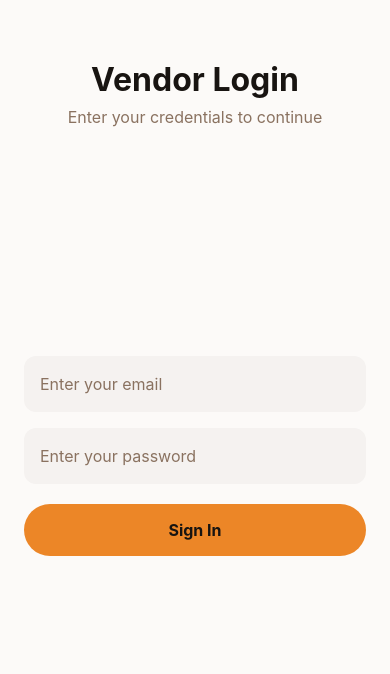
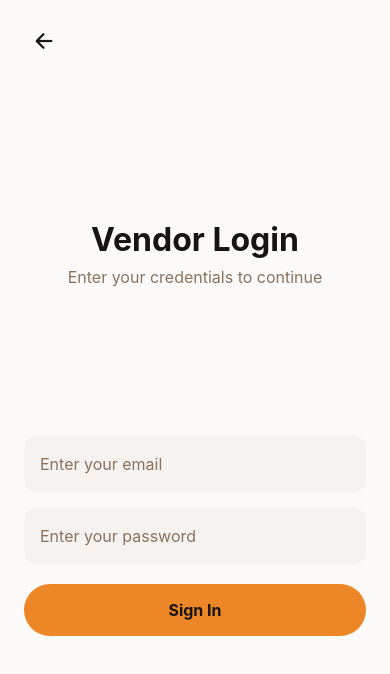
Before and after one commit to Startup-Own-Store/app1, a React Native app: screen /VendorLogin in a window 390 px wide. Shown: the top 674 px of the page. Built offline with nearby package versions, Linux system fonts and the light colour scheme.

Commit message:
Added back button for all the login screens

```diff
--- a/app/Admin/AdminLogin.tsx
+++ b/app/Admin/AdminLogin.tsx
@@ -1,4 +1,3 @@
-// app/AdminScreens/AdminLogin.tsx
 import React, { useState } from 'react';
 import {
   View,
@@ -8,17 +7,24 @@ import {
   StyleSheet,
   Alert,
   SafeAreaView,
+  Platform,
+  StatusBar,
 } from 'react-native';
+import { useNavigation } from '@react-navigation/native';
+import { Ionicons } from '@expo/vector-icons';
 import supabase from '../../SupabaseClient';
 
 const AdminLogin = () => {
   const [email, setEmail] = useState('');
   const [password, setPassword] = useState('');
   const [loading, setLoading] = useState(false);
+  const navigation = useNavigation();
 
   const handleLogin = async () => {
     if (loading) return;
     setLoading(true);
+
+    try {
       const { error } = await supabase.auth.signInWithPassword({
         email,
         password,
@@ -28,15 +34,33 @@ const AdminLogin = () => {
         Alert.alert('Login Failed', error.message);
       }
       // On success, the onAuthStateChange listener in App.tsx will navigate
+    } catch (err: any) {
+      Alert.alert('Login Error', err.message);
+    } finally {
       setLoading(false);
+    }
+  };
+
+  const handleBack = () => {
+    navigation.goBack();
   };
 
   return (
-    <SafeAreaView style={styles.container}>
+    <SafeAreaView style={styles.safeArea}>
+      <View style={styles.container}>
+        {/* App Bar with Back Button */}
+        <View style={styles.appBar}>
+          <TouchableOpacity style={styles.backButton} onPress={handleBack}>
+            <Ionicons name="arrow-back" size={24} color="#181411" />
+          </TouchableOpacity>
+        </View>
+
+        <View style={styles.content}>
           <Text style={styles.title}>Admin Login</Text>
           <TextInput
             style={styles.input}
             placeholder="Email"
+            placeholderTextColor="#8a7260"
             value={email}
             onChangeText={setEmail}
             autoCapitalize="none"
@@ -44,6 +68,7 @@ const AdminLogin = () => {
           <TextInput
             style={styles.input}
             placeholder="Password"
+            placeholderTextColor="#8a7260"
             value={password}
             onChangeText={setPassword}
             secureTextEntry
@@ -53,25 +78,78 @@ const AdminLogin = () => {
             onPress={handleLogin}
             disabled={loading}
           >
-        <Text style={styles.buttonText}>{loading ? 'Logging in...' : 'Login'}</Text>
+            <Text style={styles.buttonText}>
+              {loading ? 'Logging in...' : 'Login'}
+            </Text>
           </TouchableOpacity>
+        </View>
+      </View>
     </SafeAreaView>
   );
 };
 
 const styles = StyleSheet.create({
-    container: { flex: 1, justifyContent: 'center', padding: 20, backgroundColor: '#f5f5f5' },
-    title: { fontSize: 28, fontWeight: 'bold', textAlign: 'center', marginBottom: 30 },
+  safeArea: {
+    flex: 1,
+    backgroundColor: '#fcfaf8',
+    paddingTop: Platform.OS === 'android' ? StatusBar.currentHeight : 0,
+  },
+  container: {
+    flex: 1,
+  },
+  appBar: {
+    flexDirection: 'row',
+    alignItems: 'center',
+    justifyContent: 'space-between',
+    paddingHorizontal: 20,
+    paddingTop: 20,
+    paddingBottom: 10,
+    borderBottomWidth: 1,
+    borderBottomColor: '#e8e8e8',
+  },
+  backButton: {
+    padding: 8,
+  },
+  appBarTitle: {
+    fontSize: 18,
+    fontWeight: 'bold',
+    color: '#181411',
+  },
+  placeholder: {
+    width: 40,
+  },
+  content: {
+    flex: 1,
+    justifyContent: 'center',
+    padding: 20,
+  },
+  title: {
+    fontSize: 28,
+    fontWeight: 'bold',
+    textAlign: 'center',
+    marginBottom: 30,
+    color: '#181411',
+  },
   input: {
-        backgroundColor: 'white',
+    backgroundColor: '#f5f2f0',
     padding: 15,
-        borderRadius: 10,
+    borderRadius: 12,
     marginBottom: 15,
     fontSize: 16,
+    color: '#181411',
   },
-    button: { backgroundColor: '#c0392b', padding: 15, borderRadius: 10 },
-    buttonText: { color: 'white', textAlign: 'center', fontSize: 18, fontWeight: 'bold' },
+  button: {
+    backgroundColor: '#ec8627',
+    padding: 15,
+    borderRadius: 26,
+    marginTop: 10,
+  },
+  buttonText: {
+    color: '#181411',
+    textAlign: 'center',
+    fontSize: 16,
+    fontWeight: 'bold',
+  },
 });
 
-
 export default AdminLogin;
--- a/app/DeliveryScreens/DeliveryLogin.tsx
+++ b/app/DeliveryScreens/DeliveryLogin.tsx
@@ -12,6 +12,7 @@ import {
   Alert,
 } from 'react-native';
 import { useNavigation } from '@react-navigation/native';
+import { Ionicons } from '@expo/vector-icons';
 import supabase from '../../SupabaseClient';
 
 const DeliveryLoginScreen = () => {
@@ -59,6 +60,10 @@ const DeliveryLoginScreen = () => {
     }
   };
 
+  const handleBack = () => {
+    navigation.goBack();
+  };
+
   return (
     <SafeAreaView style={styles.safeArea}>
       <KeyboardAvoidingView
@@ -66,6 +71,13 @@ const DeliveryLoginScreen = () => {
         style={styles.keyboardAvoidingContainer}
       >
         <View style={styles.container}>
+          {/* App Bar with Back Button */}
+          <View style={styles.appBar}>
+            <TouchableOpacity style={styles.backButton} onPress={handleBack}>
+              <Ionicons name="arrow-back" size={24} color="#181411" />
+            </TouchableOpacity>
+          </View>
+
           {/* Header Section */}
           <View style={styles.header}>
             <Text style={styles.title}>Delivery Login</Text>
@@ -114,7 +126,6 @@ const DeliveryLoginScreen = () => {
   );
 };
 
-// --- Styles (Consistent with your theme) ---
 const styles = StyleSheet.create({
   safeArea: {
     flex: 1,
@@ -129,9 +140,27 @@ const styles = StyleSheet.create({
     justifyContent: 'space-between',
     paddingHorizontal: 24,
   },
+  appBar: {
+    flexDirection: 'row',
+    alignItems: 'center',
+    justifyContent: 'space-between',
+    paddingTop: 20,
+    paddingBottom: 10,
+  },
+  backButton: {
+    padding: 8,
+  },
+  appBarTitle: {
+    fontSize: 18,
+    fontWeight: 'bold',
+    color: '#181411',
+  },
+  placeholder: {
+    width: 40,
+  },
   header: {
     alignItems: 'center',
-    paddingTop: 60,
+    paddingTop: 40,
     paddingBottom: 40,
   },
   title: {
@@ -173,8 +202,6 @@ const styles = StyleSheet.create({
     color: '#181411',
   },
   footer: {
-    // This is an empty view to push the content up,
-    // creating a balanced layout.
     height: 100,
   },
 });
--- a/app/screens/VendorLogin.tsx
+++ b/app/screens/VendorLogin.tsx
@@ -12,19 +12,23 @@ import {
   Alert,
 } from 'react-native';
 import { useNavigation } from '@react-navigation/native';
+import { Ionicons } from '@expo/vector-icons';
 import supabase from '../../SupabaseClient';
 
 const VendorLoginScreen = () => {
   const navigation = useNavigation();
   const [email, setEmail] = useState('');
   const [password, setPassword] = useState('');
+  const [loading, setLoading] = useState(false);
 
-   // ✅ Supabase Email/Password sign-in function
   const handleEmailSignIn = async () => {
     if (!email || !password) {
       return Alert.alert("Error", "Please enter both email and password.");
     }
 
+    setLoading(true);
+
+    try {
       const { data, error } = await supabase.auth.signInWithPassword({
         email,
         password,
@@ -46,6 +50,11 @@ import supabase from '../../SupabaseClient';
       } else {
         navigation.navigate('VendorProfile' as never);
       }
+    } catch (err: any) {
+      Alert.alert("An Unexpected Error Occurred", err.message);
+    } finally {
+      setLoading(false);
+    }
   };
 
   const checkVendorProfile = async (userId: string) => {
@@ -63,6 +72,10 @@ import supabase from '../../SupabaseClient';
     return data?.profile_completed && data?.address_verified;
   };
 
+  const handleBack = () => {
+    navigation.goBack();
+  };
+
   return (
     <SafeAreaView style={styles.safeArea}>
       <KeyboardAvoidingView
@@ -70,6 +83,13 @@ import supabase from '../../SupabaseClient';
         style={styles.keyboardAvoidingContainer}
       >
         <View style={styles.container}>
+          {/* App Bar with Back Button */}
+          <View style={styles.appBar}>
+            <TouchableOpacity style={styles.backButton} onPress={handleBack}>
+              <Ionicons name="arrow-back" size={24} color="#181411" />
+            </TouchableOpacity>
+          </View>
+
           {/* Header Section */}
           <View style={styles.header}>
             <Text style={styles.title}>Vendor Login</Text>
@@ -99,8 +119,14 @@ import supabase from '../../SupabaseClient';
                 secureTextEntry
               />
             </View>
-            <TouchableOpacity style={styles.continueButton} onPress={handleEmailSignIn}>
-              <Text style={styles.continueButtonText}>Sign In</Text>
+            <TouchableOpacity
+              style={[styles.continueButton, { opacity: loading ? 0.7 : 1 }]}
+              onPress={handleEmailSignIn}
+              disabled={loading}
+            >
+              <Text style={styles.continueButtonText}>
+                {loading ? 'Signing In...' : 'Sign In'}
+              </Text>
             </TouchableOpacity>
           </View>
 
@@ -112,7 +138,6 @@ import supabase from '../../SupabaseClient';
   );
 };
 
-// --- Styles (Consistent with your theme) ---
 const styles = StyleSheet.create({
   safeArea: {
     flex: 1,
@@ -127,9 +152,27 @@ const styles = StyleSheet.create({
     justifyContent: 'space-between',
     paddingHorizontal: 24,
   },
+  appBar: {
+    flexDirection: 'row',
+    alignItems: 'center',
+    justifyContent: 'space-between',
+    paddingTop: 20,
+    paddingBottom: 10,
+  },
+  backButton: {
+    padding: 8,
+  },
+  appBarTitle: {
+    fontSize: 18,
+    fontWeight: 'bold',
+    color: '#181411',
+  },
+  placeholder: {
+    width: 40,
+  },
   header: {
     alignItems: 'center',
-    paddingTop: 60,
+    paddingTop: 40,
     paddingBottom: 40,
   },
   title: {
@@ -171,8 +214,6 @@ const styles = StyleSheet.create({
     color: '#181411',
   },
   footer: {
-    // This is an empty view to push the content up,
-    // creating a balanced layout.
     height: 100,
   },
 });
```
Lines whose indentation alone changed are shown as unchanged.
